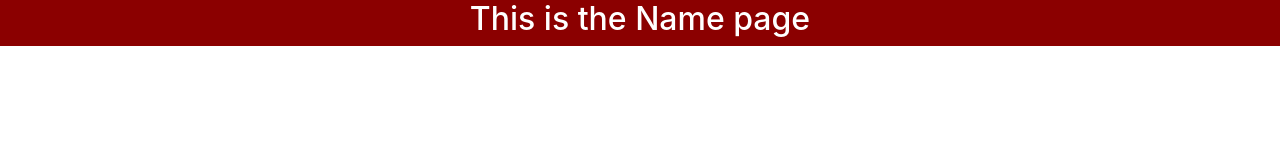
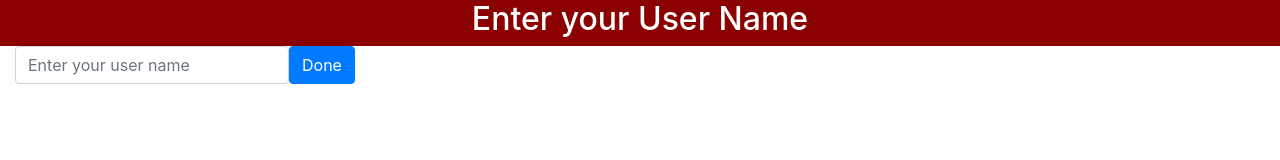
Before and after one commit to kingnerd/reversi, a website: page public/name.html in a window 1280 px wide. Drawn offline with nearby package versions, Linux system fonts and the light colour scheme.

Commit message:
Commit form

```diff
--- a/public/name.html
+++ b/public/name.html
@@ -8,19 +8,38 @@
     <!-- Bootstrap CSS -->
     <link rel="stylesheet" href="https://stackpath.bootstrapcdn.com/bootstrap/4.4.1/css/bootstrap.min.css" integrity="sha384-Vkoo8x4CGsO3+Hhxv8T/Q5PaXtkKtu6ug5TOeNV6gBiFeWPGFN9MuhOf23Q9Ifjh" crossorigin="anonymous">
 
-    <title>Name</title>
+    <title>Enter your user name for Reversi</title>
     <style>
         #header-row {
             background-color: darkred;
             color: white;
         }
     </style>
+
+    <script>
+        function submitForm(){
+            var username = $('#username').val();
+            window.location.href = 'lobby.html?username='+username;
+        }
+    </script>
 </head>
 <body>
 <div class="container-fluid text-center">
     <div class="row" id="header-row">
         <div class="col">
-            <h2>This is the Name page</h2>
+            <h2>Enter your User Name</h2>
+        </div>
+    </div>
+
+    <div class="row">
+        <div class="col">
+            <form onsubmit='submitForm(); return false;' class="form-inline">
+                <div class="form-group">
+                    <label for="username" class="col-form-label sr-only">Enter a user name</label>
+                    <input class='form-control' type='text' value='' id='username' placeholder="Enter your user name"/>
+                </div>
+                <button type='submit' class="btn btn-default btn-primary">Done</button>
+            </form>
         </div>
     </div>
 </div>
```
